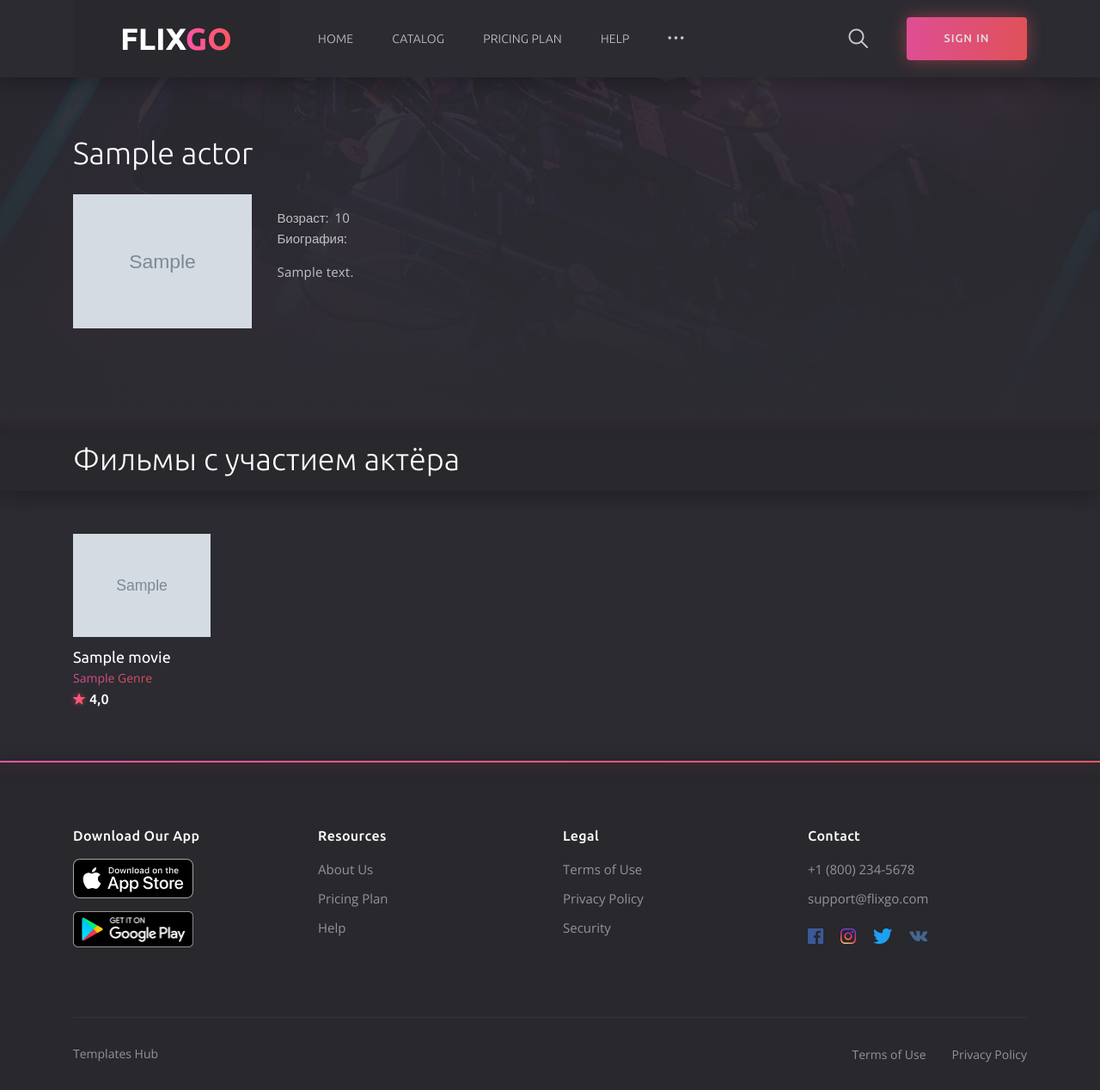
After one commit to soldatov-ss/django-cinema_site, a Django app: a page that uses web_site/templates/web_site/actor_detail.html in a window 1280 px wide. The commit adds this page. Shown: the whole page at 86% size. Run offline with Django 4.2, Linux system fonts and the light colour scheme; tables that the repository leaves empty hold one stand-in row (values such as "Sample post"); grey boxes marked "Sample" are stand-in pictures; some libraries are stand-ins or nearby versions.

Commit message:
Страница с инфо по актёру и вывод фильмов с ним

```diff
--- /dev/null
+++ b/web_site/templates/web_site/actor_detail.html
@@ -0,0 +1,112 @@
+{% extends 'base.html' %}
+{% load static %}
+
+{% block title %}
+{{ actor.name }}
+{% endblock %}
+
+{% block content %}
+<section class="section details">
+    <!-- details background -->
+    <div class="details__bg" data-bg="{% static 'img/home/home__bg.jpg' %}"></div>
+    <!-- end details background -->
+
+    <!-- details content -->
+    <div class="container">
+        <div class="row">
+            <!-- title -->
+            <div class="col-12">
+                <h1 class="details__title">{{ actor.name }}</h1>
+            </div>
+            <!-- end title -->
+
+            <!-- content -->
+            <div class="col-10">
+                <div class="card card--details card--series">
+                    <div class="row">
+                        <!-- card cover -->
+                        <div class="col-12 col-sm-4 col-md-4 col-lg-3 col-xl-3">
+                            <div class="card__cover">
+                                <img src="{{ actor.image.url }}" alt="">
+                            </div>
+                        </div>
+                        <!-- end card cover -->
+
+                        <!-- card content -->
+                        <div class="col-12 col-sm-8 col-md-8 col-lg-9 col-xl-9">
+                            <div class="card__content">
+                                <ul class="card__meta">
+                                    <li><span>Возраст:</span> {{ actor.age }}</li>
+                                    <li><span>Биография:</span></li>
+
+                                </ul>
+
+                                <div class="card__description card__description--details">
+                                    {{ actor.description|safe }}
+                                </div>
+                            </div>
+                        </div>
+                        <!-- end card content -->
+                    </div>
+                </div>
+            </div>
+            <!-- end content -->
+        </div>
+    </div>
+    <!-- end details content -->
+</section>
+
+
+<section class="content">
+    <div class="content__head">
+        <div class="container">
+            <div class="row">
+                <div class="col-12">
+                    <!-- content title -->
+                    <h2 class="content__title">Фильмы с участием актёра</h2>
+                    <!-- end content title -->
+                </div>
+            </div>
+        </div>
+    </div>
+
+    <div class="container">
+        <!-- content tabs -->
+        <div class="tab-content" id="myTabContent">
+
+            <div class="tab-pane fade show active" id="tab-2" role="tabpanel" aria-labelledby="2-tab">
+                <div class="row">
+                    <!-- card -->
+                    {% for movie in actor_movie_lst %}
+                    <div class="col-6 col-sm-4 col-lg-3 col-xl-2">
+                        <div class="card">
+                            <div class="card__cover">
+                                <img src="{{ movie.poster.url }}">
+                                <a href="{{ movie.get_absolute_url }}" class="card__play">
+                                    <i class="icon ion-ios-play"></i>
+                                </a>
+                            </div>
+                            <div class="card__content">
+                                <h3 class="card__title"><a href="{{ movie.get_absolute_url }}">{{ movie.title }}</a>
+                                </h3>
+                                <span class="card__category">
+                                    {% for item in movie.genres.all|slice:":3" %}
+                                        <a href="#">{{ item.name|title }}</a>
+                                    {% endfor %}
+									</span>
+                                <span class="card__rate"><i class="icon ion-ios-star"></i>{{ movie.kinopoisk_rating }}</span>
+                            </div>
+                        </div>
+
+                    </div>
+                    <!-- end card -->
+                    {% endfor%}
+                </div>
+            </div>
+
+
+        </div>
+        <!-- end content tabs -->
+    </div>
+</section>
+{% endblock %}
--- a/web_site/urls.py
+++ b/web_site/urls.py
@@ -4,6 +4,6 @@ from .views import *
 urlpatterns = [
     path('', MoviesView.as_view(), name='carousel_home'),
     path('<slug:slug>/', SingleMovieView.as_view(), name='movie_detail'),
-    path("review/<int:pk>/", AddReview.as_view(), name="add_review")
-
+    path("review/<int:pk>/", AddReview.as_view(), name="add_review"),
+    path("actor/<str:slug>/", ActorDetailView.as_view(), name="actor_detail")
 ]
--- a/web_site/views.py
+++ b/web_site/views.py
@@ -5,7 +5,7 @@ from django.views import View
 from django.views.generic import ListView, DetailView, CreateView
 
 from web_site.forms import ReviewForm
-from web_site.models import Movie, Genre
+from web_site.models import Movie, Genre, Actor
 
 
 class MoviesView(View):
@@ -41,3 +41,15 @@ class AddReview(View):
             form.movie = movie
             form.save()
         return redirect(movie.get_absolute_url())
+
+
+class ActorDetailView(DetailView):
+    model = Actor
+    template_name = 'web_site/actor_detail.html'
+    slug_field = 'name'
+    context_object_name = 'actor'
+
+    def get_context_data(self, **kwargs):
+        context = super().get_context_data(**kwargs)
+        context['actor_movie_lst'] = Movie.objects.filter(actors=self.object)[:12]
+        return context
```
Also changed, not shown: web_site/templates/web_site/movie_detail.html (+12 -12 lines), web_site/templatags/actor_films.py (added).
